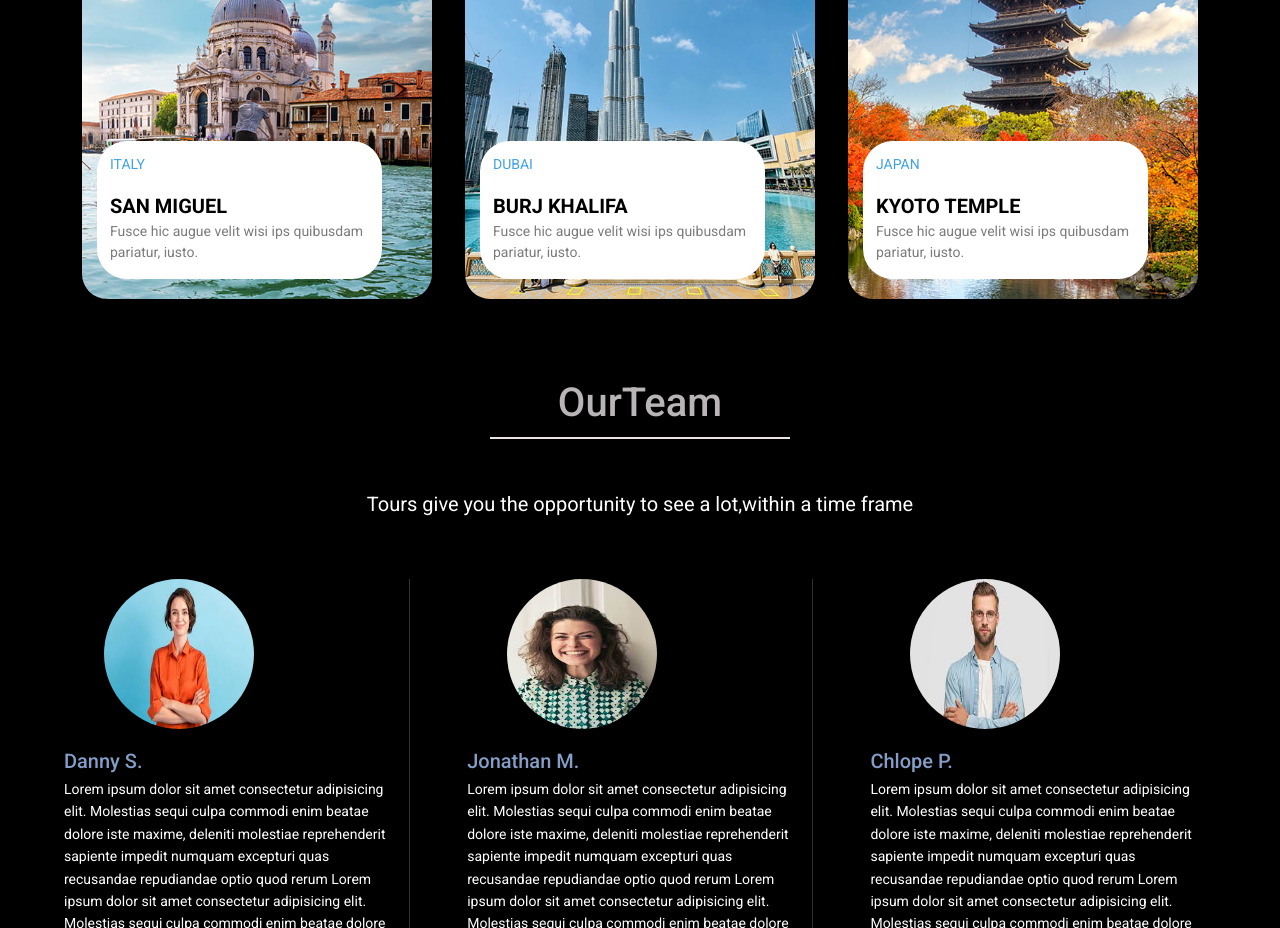
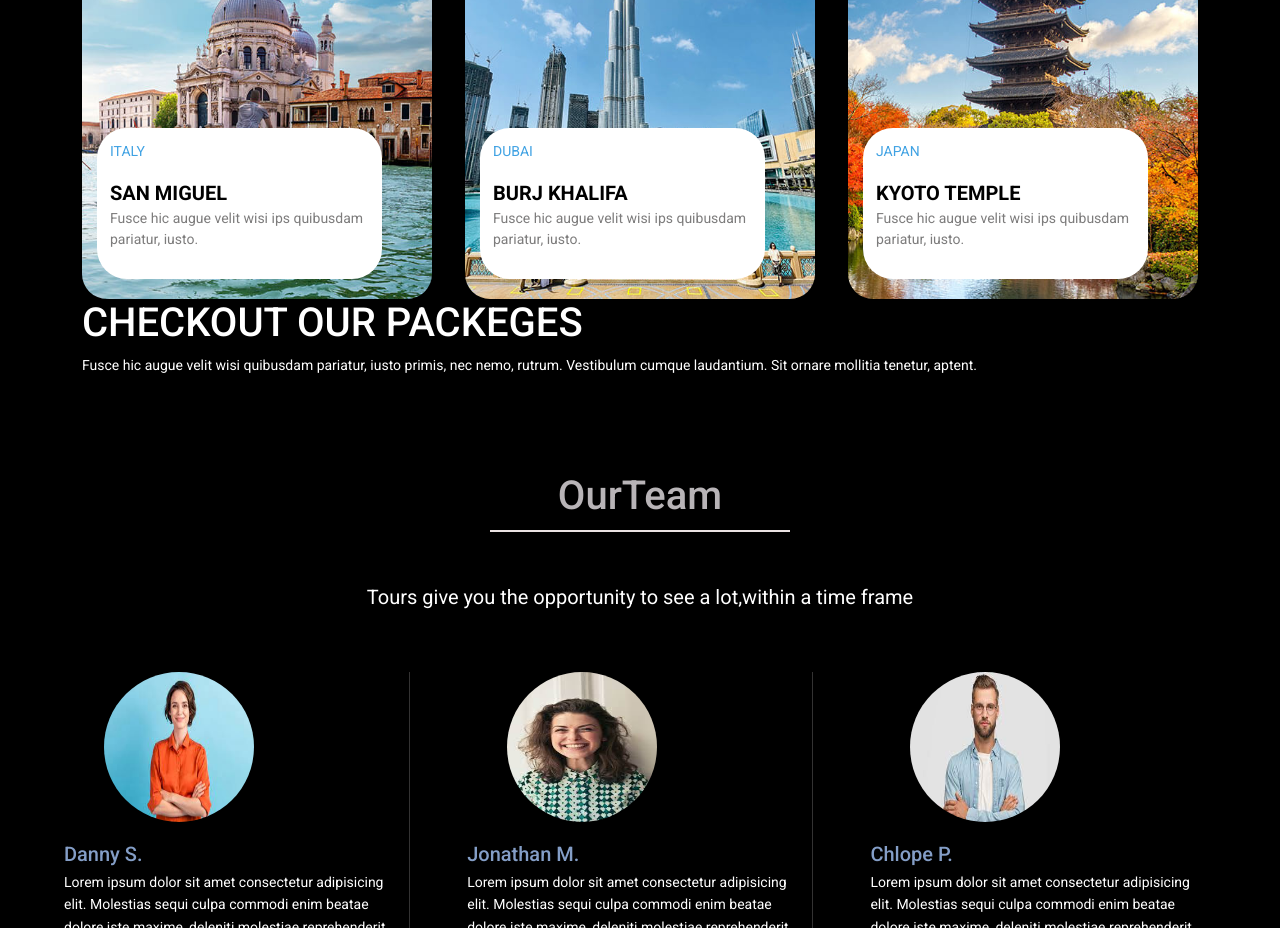
Before and after one commit to hishamrehab/Tours-Website-React-js, a React (Create React App) app: page / in a window 1280 px wide. Shown: the part 5200-6128 px from the top of the page. Built offline with nearby package versions, Linux system fonts and the light colour scheme; the HTML template or start-up script is replaced by a standard one.

Commit message:
PopularDestionation

```diff
--- a/src/App.js
+++ b/src/App.js
@@ -11,7 +11,9 @@ import PopularDestionations from "./components/7-Popular Destionations/PopularDe
 import Teams from "./components/8-Teams/Teams";
 import FeaturedTestimonials from "./components/9-FeaturedTestimonials/FeaturedTestimonials";
 import ContactUs from "./components/13-contactUs/ContactUs";
-import PopularRpackeges from "./components/11-POPULARPACKEGES/PopularRpackeges";
+import PopularPackeges from "./components/10-PopularPackeges.jsx/PopularPackeges";
+import PopularDestionation from "./components/11-PopularDestionation/PopularDestionation";
+
 function App() {
   return (
     <>
@@ -21,8 +23,10 @@ function App() {
       <PlacesReview />
       <Services />
       <FatureTours />
+
       <PopularDestionations />
-      <PopularRpackeges />
+      <PopularDestionation />
+      <PopularPackeges />
       <Teams />
       <FeaturedTestimonials />
       <ContactUs />
--- /dev/null
+++ b/src/components/10-PopularPackeges.jsx/PopularPackeges.jsx
@@ -0,0 +1,19 @@
+import React from "react";
+import { Container } from "react-bootstrap";
+
+const PopularPackeges = () => {
+  return (
+    <div>
+      <Container>
+        <h1>CHECKOUT OUR PACKEGES</h1>
+        <p>
+          Fusce hic augue velit wisi quibusdam pariatur, iusto primis, nec nemo,
+          rutrum. Vestibulum cumque laudantium. Sit ornare mollitia tenetur,
+          aptent.
+        </p>
+      </Container>
+    </div>
+  );
+};
+
+export default PopularPackeges;
--- a/src/components/11-POPULARPACKEGES/PopularRpackeges.jsx
+++ b/src/components/11-PopularDestionation/PopularDestionation.jsx
@@ -1,8 +1,8 @@
 import React from "react";
 import { Container } from "react-bootstrap";
-import { popularpackeges } from "../../data";
-import PopularRpackeges1 from "./PopularRpackeges1";
-const PopularRpackeges = () => {
+import { populardestionation } from "../../data";
+import PopularDestionation1 from "./PopularDestionation1";
+const PopularDestionation = () => {
   return (
     <div>
       <Container>
@@ -27,7 +27,7 @@ const PopularRpackeges = () => {
           aptent.
         </p>
 
-        {popularpackeges.map((packege) => {
+        {populardestionation.map((packege) => {
           return (
             <div
               className="popularpackeges-content"
@@ -38,21 +38,21 @@ const PopularRpackeges = () => {
                 alignItems: "center",
               }}
             >
-              <PopularRpackeges1
+              <PopularDestionation1
                 image={packege.image1}
                 desc={packege.desc1}
                 nation={packege.nation1}
                 site={packege.site1}
               />
 
-              <PopularRpackeges1
+              <PopularDestionation1
                 image={packege.image2}
                 desc={packege.desc2}
                 nation={packege.nation2}
                 site={packege.site2}
               />
 
-              <PopularRpackeges1
+              <PopularDestionation1
                 image={packege.image3}
                 desc={packege.desc3}
                 nation={packege.nation3}
@@ -66,4 +66,4 @@ const PopularRpackeges = () => {
   );
 };
 
-export default PopularRpackeges;
+export default PopularDestionation;
--- a/src/components/11-POPULARPACKEGES/PopularRpackeges1.jsx
+++ b/src/components/11-PopularDestionation/PopularDestionation1.jsx
@@ -1,6 +1,6 @@
 import React from "react";
 
-const PopularRpackeges1 = ({ image, nation, site, desc }) => {
+const PopularDestionation1 = ({ image, nation, site, desc }) => {
   return (
     <div
       className="popularpackeges-content1"
@@ -23,7 +23,7 @@ const PopularRpackeges1 = ({ image, nation, site, desc }) => {
           bottom: "20px",
           backgroundColor: "white",
           padding: "13px",
-          paddingBottom:"0",
+
           marginRight: "50px",
           marginLeft: "15px",
           borderRadius: "30px",
@@ -51,4 +51,4 @@ const PopularRpackeges1 = ({ image, nation, site, desc }) => {
   );
 };
 
-export default PopularRpackeges1;
+export default PopularDestionation1;
--- a/src/data.js
+++ b/src/data.js
@@ -354,7 +354,7 @@ export const featuredtestimonials = [
 ];
 // popularpackeges
 
-export const popularpackeges = [
+export const populardestionation = [
   {
     image1: popular1,
     nation1: "ITALY",
```
Also changed, not shown: src/components/10-IncomingTours.jsx/IncomingTours.jsx (deleted, +0 -9 lines).
